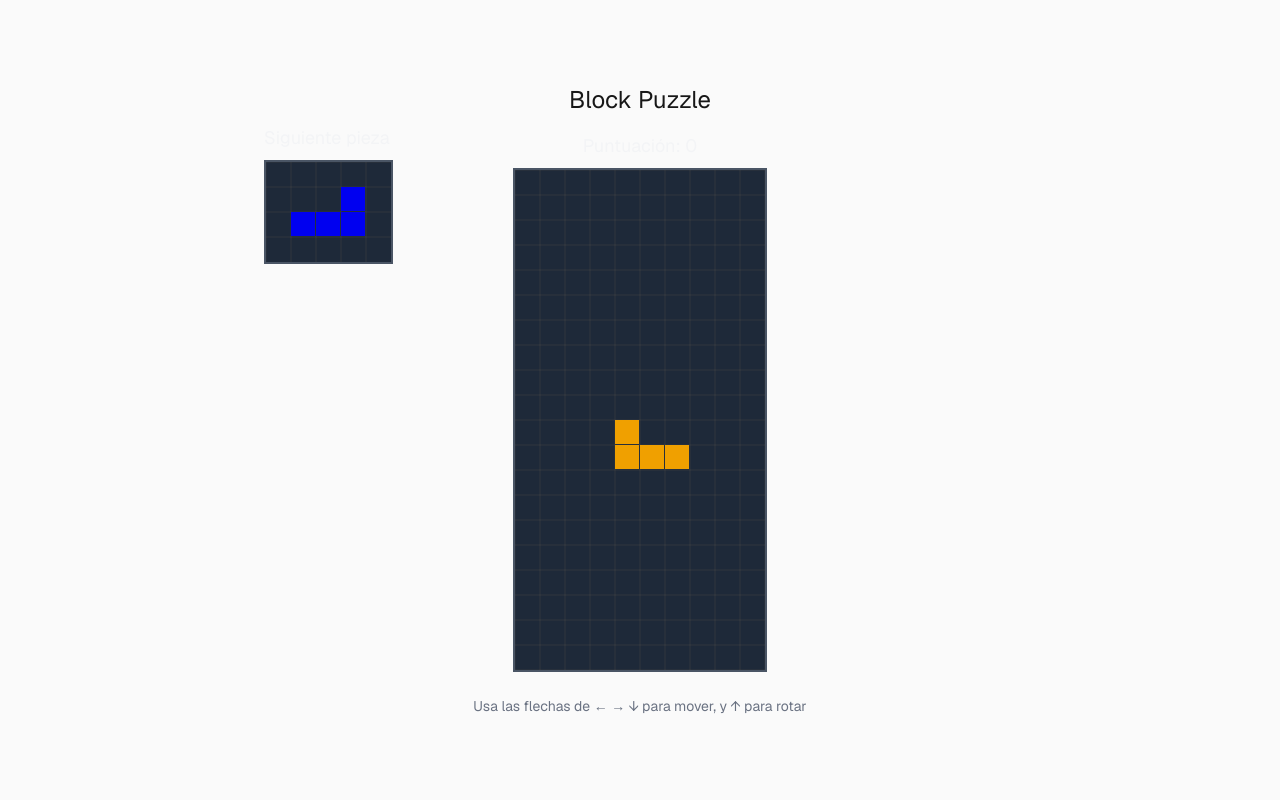
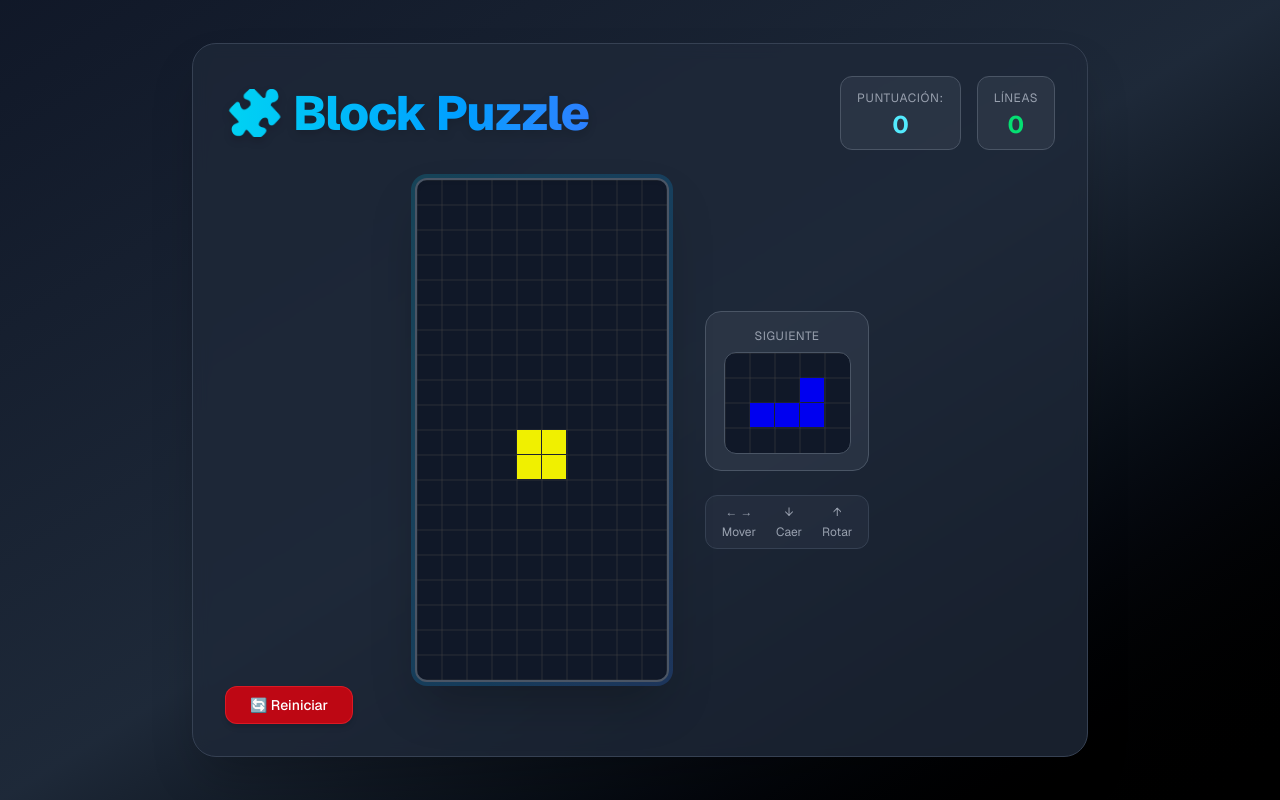
Before and after one commit to LetrasPROG/block-puzzle, a Next.js app: page / in a window 1280 px wide. Built offline with nearby package versions, Linux system fonts and the light colour scheme.

Commit message:
fix estilos

```diff
--- a/app/page.tsx
+++ b/app/page.tsx
@@ -374,8 +374,7 @@ export default function Home() {
     setCtx(context);
 
     // Generar primera pieza
-    const randomIndex = Math.floor(Math.random() * PIECES.length);
-    const firstPiece = PIECES[randomIndex];
+    const firstPiece = getRandomPiece();
     setCurrentPiece(firstPiece);
     setPiecePosition({ x: Math.floor(COLS / 2) - 1, y: 0 });
 
@@ -476,34 +475,91 @@ export default function Home() {
   useEffect(() => {
     if (!supCtx) return;
     drawSupBoard(supCtx);
-  }, [supCtx, supportBoard, nextPiece, piecePosition]);
+  }, [supCtx, supportBoard, nextPiece]);
 
   return (
-    <div className="flex flex-col flex-1 items-center justify-center bg-zinc-50 font-sans dark:bg-black">
-      <h1 className="text-2xl mb-4">Block Puzzle</h1>
-      <p className="mt-0 text-lg text-gray-100">Puntuación: {score}</p>
-      <div className="p-2">
-        <div className="absolute left-66 top-31">
-          <p className="mb-2 text-lg text-gray-100">Siguiente pieza</p>
-          <canvas
-            className="bg-gray-800 border-2 border-gray-600"
-            ref={supportCanvasRef}
-            width={SUPPORT_COLS * BLOCK_SIZE}
-            height={SUPPORT_ROWS * BLOCK_SIZE}
-            id="support_canvas"
-          ></canvas>
+    <div className="min-h-screen bg-gradient-to-br from-gray-900 via-gray-800 to-black flex flex-col items-center justify-center p-4 font-sans">
+      <div className="w-full max-w-4xl bg-gray-800/80 backdrop-blur-sm rounded-3xl shadow-2xl p-6 md:p-8 border border-gray-700">
+        {/* Header */}
+        <div className="flex flex-col md:flex-row justify-between items-center mb-6 gap-4">
+          <h1 className="text-4xl md:text-5xl font-extrabold bg-gradient-to-r from-cyan-400 to-blue-500 bg-clip-text text-transparent tracking-tight drop-shadow-lg">
+            🧩 Block Puzzle
+          </h1>
+          <div className="flex items-center gap-4">
+            <div className="bg-gray-700/50 px-4 py-2 rounded-xl border border-gray-600">
+              <span className="text-xs uppercase tracking-wider text-gray-400">
+                Puntuación:
+              </span>
+              <p className="text-2xl font-bold text-cyan-300 text-center">
+                {score}
+              </p>
+            </div>
+            <div className="bg-gray-700/50 px-4 py-2 rounded-xl border border-gray-600 hidden sm:block">
+              <span className="text-xs uppercase tracking-wider text-gray-400">
+                Líneas
+              </span>
+              <p className="text-2xl font-bold text-green-400 text-center">
+                {Math.floor(score / 100)}
+              </p>
+            </div>
+          </div>
         </div>
-        <canvas
-          ref={mainCanvasRef}
-          className="bg-gray-800 border-2 border-gray-600"
-          id="main_canvas"
-          width={COLS * BLOCK_SIZE}
-          height={ROWS * BLOCK_SIZE}
-        ></canvas>
+        <div className="flex flex-col md:flex-row items-center justify-center gap-8">
+          <div className="relative">
+            <div className="p-1 bg-gradient-to-br from-cyan-500/20 to-blue-500/20 rounded-2xl shadow-2xl">
+              <canvas
+                ref={mainCanvasRef}
+                className="bg-gray-900 rounded-xl border-2 border-gray-600 shadow-inner"
+                id="main_canvas"
+                width={COLS * BLOCK_SIZE}
+                height={ROWS * BLOCK_SIZE}
+              />
+            </div>
+          </div>
+
+          <div className="flex flex-col items-center gap-6 min-w-[140px]">
+            <div className="bg-gray-700/50 p-4 rounded-2xl border border-gray-600 w-full">
+              <p className="text-xs uppercase tracking-wider text-gray-400 text-center mb-2">
+                Siguiente
+              </p>
+              <div className="flex justify-center">
+                <canvas
+                  className="bg-gray-900 rounded-xl border border-gray-600"
+                  ref={supportCanvasRef}
+                  width={SUPPORT_COLS * BLOCK_SIZE}
+                  height={SUPPORT_ROWS * BLOCK_SIZE}
+                  id="support_canvas"
+                />
+              </div>
+            </div>
+            <div className="text-center text-gray-400 text-sm bg-gray-700/30 px-4 py-2 rounded-xl border border-gray-700 w-full">
+              <div className="flex justify-center gap-5 text-xs">
+                <div>
+                  <span>← →</span>
+                  <p className="mt-1">Mover</p>
+                </div>
+                <div>
+                  <span>↓</span>
+                  <p className="mt-1">Caer</p>
+                </div>
+                <div>
+                  <span>↑</span>
+                  <p className="mt-1">Rotar</p>
+                </div>
+              </div>
+            </div>
+          </div>
+        </div>
+
+        <div>
+          <button
+            onClick={() => window.location.reload()}
+            className="px-6 py-2 bg-red-600/80 hover:bg-red-700 text-white rounded-xl text-sm font-medium transition-colors duration-200 shadow-md border border-red-500/50"
+          >
+            🔄 Reiniciar
+          </button>
+        </div>
       </div>
-      <p className="mt-4 text-sm text-gray-500">
-        Usa las flechas de ← → ↓ para mover, y ↑ para rotar
-      </p>
     </div>
   );
 }
--- a/components/next-piece.tsx
+++ /dev/null
@@ -1,35 +0,0 @@
-// "use client";
-
-import { useEffect, useRef, useState } from "react";
-
-import { PieceType } from "@/utils/pieces";
-
-export default function NextPiece(
-  cols: number,
-  rows: number,
-  blockSize: number,
-  //   piece?: PieceType,
-) {
-  const COLS = cols / 2;
-  const ROWS = rows / 4;
-  const BLOCK_SIZE = blockSize;
-
-  const [ctx, setCtx] = useState<CanvasRenderingContext2D | null>(null);
-
-  const canvasRef = useRef<HTMLCanvasElement | null>(null);
-
-  useEffect(() => {
-    // const context = ctx.getContext("2d");
-  }, []);
-
-  return (
-    <>
-      <canvas
-        className="bg-gray-800 border-2 border-gray-600 absolute left-68"
-        ref={canvasRef}
-        width={COLS * BLOCK_SIZE}
-        height={ROWS * BLOCK_SIZE}
-      ></canvas>
-    </>
-  );
-}
--- a/utils/pieces.ts
+++ /dev/null
@@ -1,51 +0,0 @@
-export type PieceType = {
-  //(1 = relleno, 0 = vacío)
-  shape: number[][];
-  color: string;
-};
-
-export const PIECES: PieceType[] = [
-  { shape: [[1, 1, 1, 1]], color: "#00f0f0" }, //I
-  {
-    shape: [
-      [1, 1],
-      [1, 1],
-    ],
-    color: "#f0f000",
-  }, //O
-  {
-    shape: [
-      [0, 1, 0],
-      [1, 1, 1],
-    ],
-    color: "#a000f0",
-  }, //T
-  {
-    shape: [
-      [1, 1, 0],
-      [0, 1, 1],
-    ],
-    color: "#00f000",
-  }, //S
-  {
-    shape: [
-      [0, 1, 1],
-      [1, 1, 0],
-    ],
-    color: "#f00000",
-  }, //Z
-  {
-    shape: [
-      [1, 0, 0],
-      [1, 1, 1],
-    ],
-    color: "#f0a000",
-  }, //L
-  {
-    shape: [
-      [0, 0, 1],
-      [1, 1, 1],
-    ],
-    color: "#0000f0",
-  }, //J
-];
```
